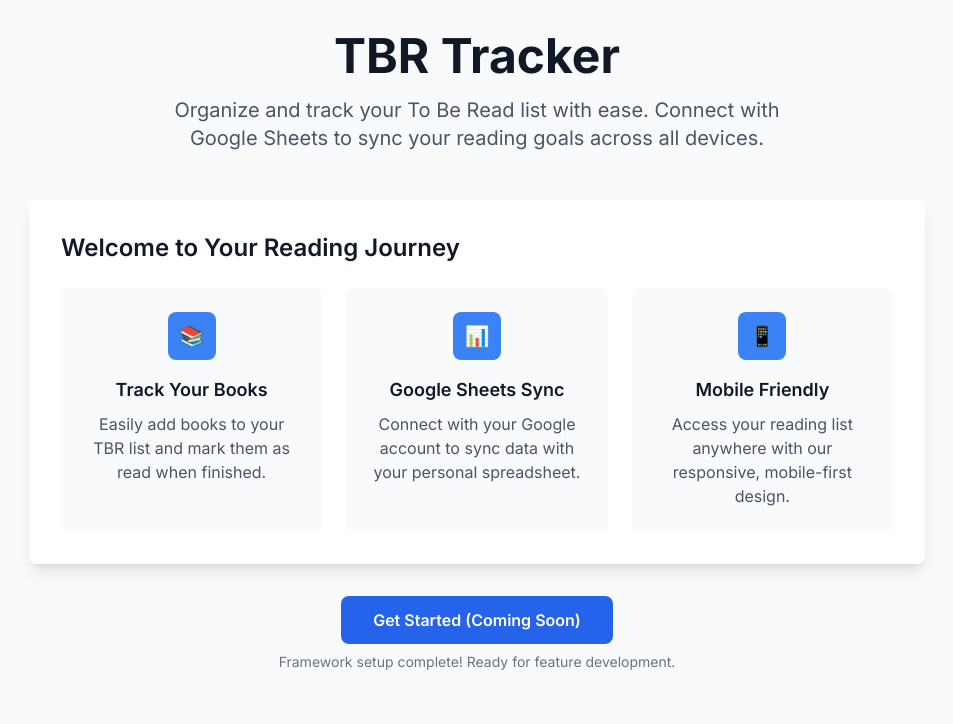
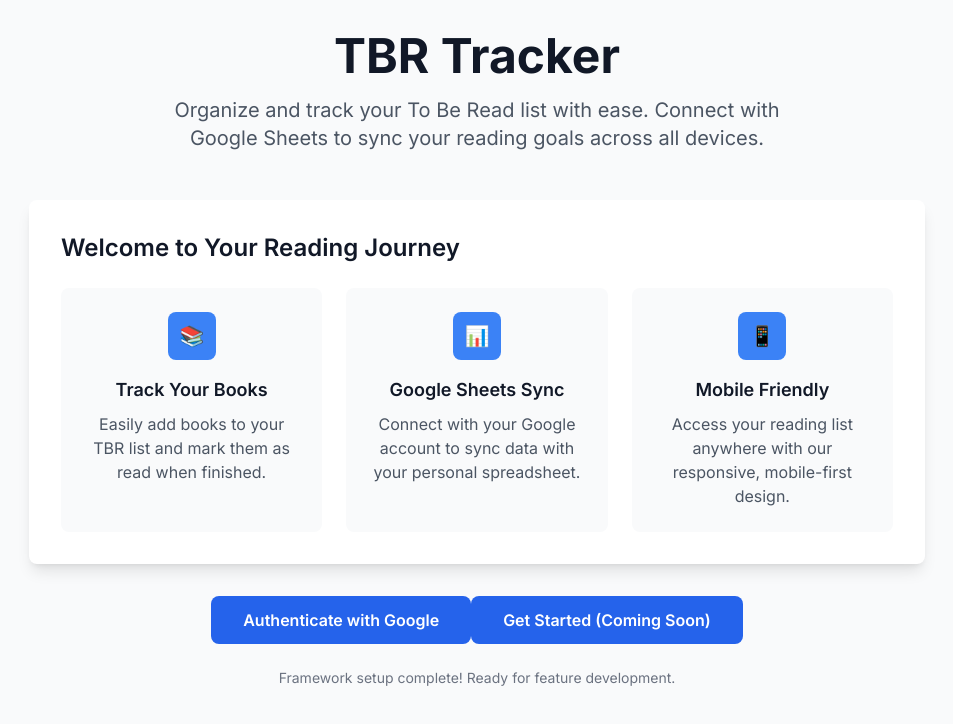
Before and after one commit to vhata/ToBRerone, a Next.js app: page / in a window 1280 px wide. Shown: the top 724 px of the page, without its empty margins (163-1116 px from the left). Built offline with nearby package versions, Linux system fonts and the light colour scheme.

Commit message:
Add link to Google auth page

```diff
--- a/src/app/page.tsx
+++ b/src/app/page.tsx
@@ -1,3 +1,5 @@
+import Link from 'next/link'
+
 export default function HomePage() {
   return (
     <main className="container mx-auto px-4 py-8">
@@ -49,6 +51,12 @@ export default function HomePage() {
         </div>
 
         <div className="text-center">
+          <Link
+            href="/auth"
+            className="mb-4 inline-block rounded-lg bg-primary-600 px-8 py-3 font-semibold text-white transition-colors duration-200 hover:bg-primary-700 focus:ring-4 focus:ring-primary-300"
+          >
+            Authenticate with Google
+          </Link>
           <button
             className="rounded-lg bg-primary-600 px-8 py-3 font-semibold text-white transition-colors duration-200 hover:bg-primary-700 focus:ring-4 focus:ring-primary-300"
             disabled
```
Also changed, not shown: 1 other file (tests, documents, lock files or other folders).
